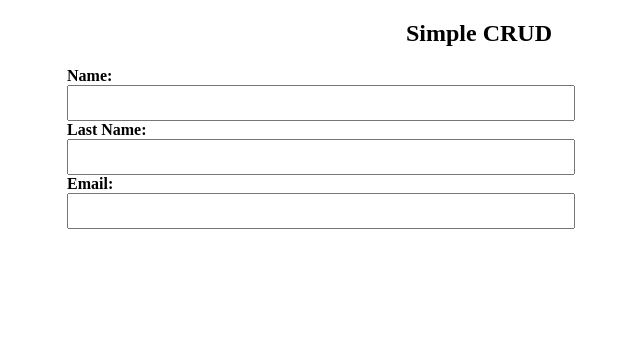
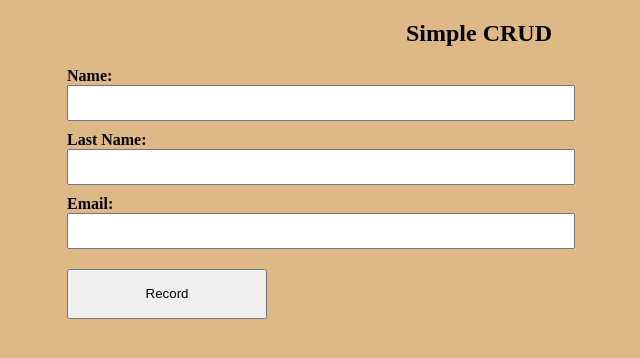
Before and after one commit to edercirino/simple_crud, a plain HTML site: page public/index.html in a window 1280 px wide. Shown: the whole page, without its empty margins (161-801 px from the left). Drawn offline with Linux system fonts and the light colour scheme.

Commit message:
Styling index.html

```diff
--- a/public/index.html
+++ b/public/index.html
@@ -21,7 +21,9 @@
       <input type="text" id="lastName"/>
       <br>
       <label for="email">Email:</label>
-      <input type="text" id="email"/>
+      <input type="email" id="email"/>
+      <br>
+      <input type="submit" id="send" value="Record">
     </form>
   </div>
 </body>
--- a/styles/index.css
+++ b/styles/index.css
@@ -1,6 +1,7 @@
 body {
   margin: 0;
   margin: 0 100px 0 100px;
+  background-color: burlywood;
 }
 
 label {
@@ -18,6 +19,13 @@ label {
 }
 
 .form input {
+  margin-bottom: 10px;
   width: 100%;
   height: 30px;
 }
+
+#send {
+  width: 200px;
+  height: 50px;
+  margin-top: 10px;
+}
```
